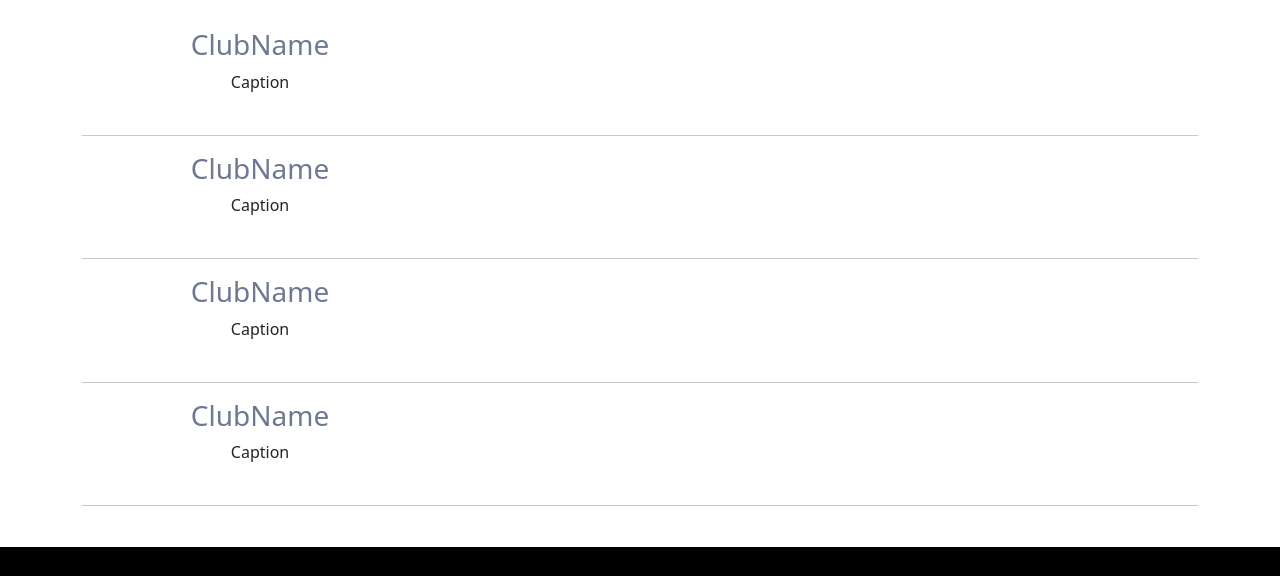
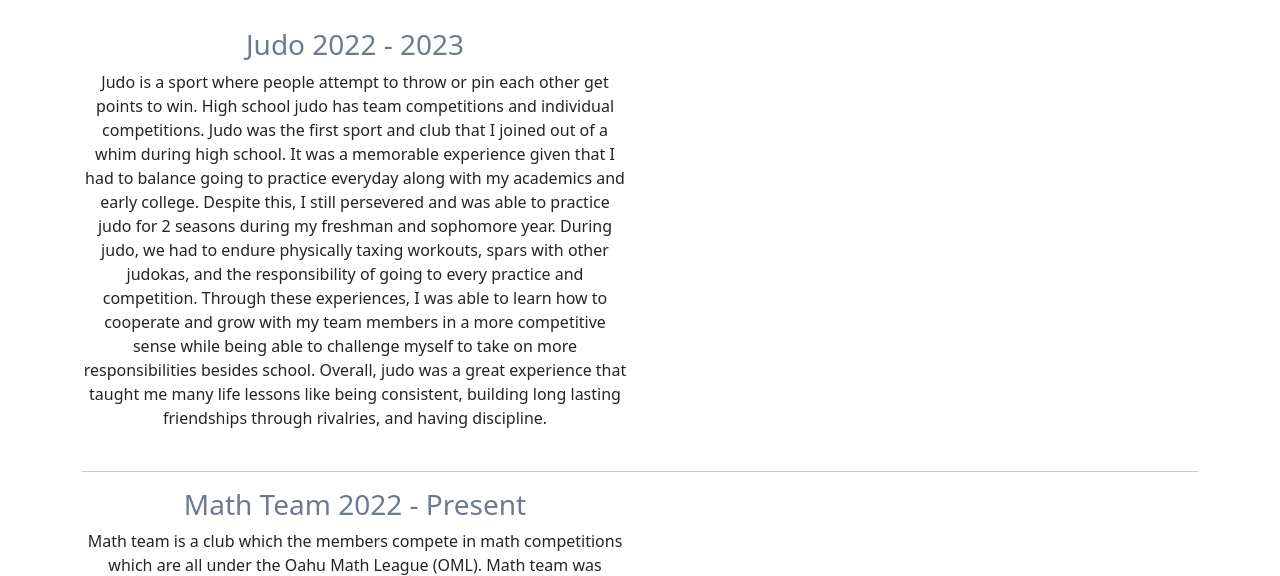
Before and after one commit to iramos0301/Electronic-Portfolio, a plain HTML site: page extracurriculars.html in a window 1280 px wide. Shown: the part 173-749 px from the top of the page. Drawn offline with nearby package versions, Linux system fonts and the light colour scheme.

Commit message:
added captions and filled in information. Need to add pictures

```diff
--- a/extracurriculars.html
+++ b/extracurriculars.html
@@ -15,7 +15,7 @@
         <title>Extracurriculars</title>
         <link rel="stylesheet" type="text/css" href="style.css">
     </head>
-    <body>
+    <body class="site">
         <nav class="navbar navbar-expand">
             <div class="container-fluid">
 
@@ -28,7 +28,7 @@
                         <ul class="dropdown-menu dropdownmenu-dark">
                             <li><a class="dropdown-item current-link" href="extracurriculars.html">Extracurriculars</a></li>
                             <hr>
-                            <li><a class="dropdown-item current-link" href="experiences.html">Experience</a></li>
+                            <li><a class="dropdown-item" href="experiences.html">Experience</a></li>
                             <li><a class="dropdown-item" href="education.html">Education </a></li>
                         </ul>
                     </li>
@@ -50,41 +50,72 @@
                 </div>
             </div>
             <div class="row">
-                <div class="col-sm-4 text-center">
-                    <h3>ClubName</h3>
-                    <p>Caption</p>
+                <div class="col-sm-6 text-center">
+                    <h3>Judo 2022 - 2023</h3>
+                    <p>
+                        Judo is a sport where people attempt to throw or pin each other get points to win. High school judo has team competitions and individual competitions.
+                        Judo was the first sport and club that I joined out of a whim during high school. It was a memorable experience given that I had to balance
+                        going to practice everyday along with my academics and early college. Despite this, I still persevered and was able to practice
+                        judo for 2 seasons during my freshman and sophomore year. During judo, we had to endure physically taxing workouts, spars with other
+                        judokas, and the responsibility of going to every practice and competition. Through these experiences, I was able to learn how to
+                        cooperate and grow with my team members in a more competitive sense while being able to challenge myself to take on more responsibilities
+                        besides school. Overall, judo was a great experience that taught me many life lessons like being consistent, building long lasting friendships
+                        through rivalries, and having discipline.
+                    </p>
                 </div>
-                <div class="col-sm-8">
+                <div class="col-sm-6">
                     <img src="">
                 </div>
             </div>
             <hr>
             <div class="row">
-                <div class="col-sm-4 text-center">
-                    <h3>ClubName</h3>
-                    <p>Caption</p>
+                <div class="col-sm-6 text-center">
+                    <h3>Math Team 2022 - Present</h3>
+                    <p>Math team is a club which the members compete in math competitions which are all under the Oahu Math League (OML).
+                       Math team was something I joined out of my interest for math and because I believed that I would do well since math is my strong suit, however,
+                       Math team definitely humbled me. The math problems that we had to solve made me realize that there are more math skills that I can learn and I still
+                       need to hone what I already know so that I become more accurate and quick at solving math problems. Nonetheless, I still enjoy the competitions because
+                       it challenges me while also tests me on my favorite subject. Additionally, it's enjoyable getting to know other people that share the same interest in math
+                       as I do, sometimes people are even passionate about it.
+                    </p>
                 </div>
-                <div class="col-sm-8">
+                <div class="col-sm-6">
                     <img src="">
                 </div>
             </div>
             <hr>
             <div class="row">
-                <div class="col-sm-4 text-center">
-                    <h3>ClubName</h3>
-                    <p>Caption</p>
+                <div class="col-sm-6 text-center">
+                    <h3>Phi Theta Kappa 2021 - Present</h3>
+                    <p>Phi Theta Kappa is a honor society that's at the collegiate level. PTK members are recognized for academic achievements
+                       and strive for scholarship, laedership, felllowship, and service. PTK offers these traits through various activities and events
+                       such as community service, PTK catalyst (an event that brings together members for professional development), scholarships offered by
+                       PTK, and encourages members to uphold their membership by participating in their community that presents these traits. Through PTK,
+                       I started becoming more involved with my community. This is mainly because of the community service opportunities that were given
+                       to the members and required community service hours. In addition to becoming more involved in my community, I was able to grow as a person.
+                       During some PTK events, there'd be professional speakers that helped to inspire and bring a new perspective on life that helped to encourage me to
+                       grow further.
+                    </p>
                 </div>
-                <div class="col-sm-8">
+                <div class="col-sm-6">
                     <img src="">
                 </div>
             </div>
             <hr>
             <div class="row">
-                <div class="col-sm-4 text-center">
-                    <h3>ClubName</h3>
-                    <p>Caption</p>
+                <div class="col-sm-6 text-center">
+                    <h3>E-sports 2024 - Present</h3>
+                    <p>E-sports is another club that I joined because it piqued my interests greatly. Ever since I was a child,
+                       I played video games a lot and always wanted to join a club that was about playing games. Being able to do that
+                       in high school while also making the game we play competitive gives me something to look forward to. I get to
+                       play against people who are better than me so that I can improve my skills as well as socialize with people who also play
+                       the same games that I do. Although there's the stigma that video games are unhealthy and causes grades to drop, e-sports is
+                       a great outlet for me to still be able to play games without getting so obsessed that my grades drop. If I want to be able to
+                       play games afterschool without having to be stresesd, I make sure to finish my work and my grades are all good. E-sports is an
+                       enjoyable club that I love and helps to bring a sense of casuality to school.
+                    </p>
                 </div>
-                <div class="col-sm-8">
+                <div class="col-sm-6">
                     <img src="">
                 </div>
             </div>
```
